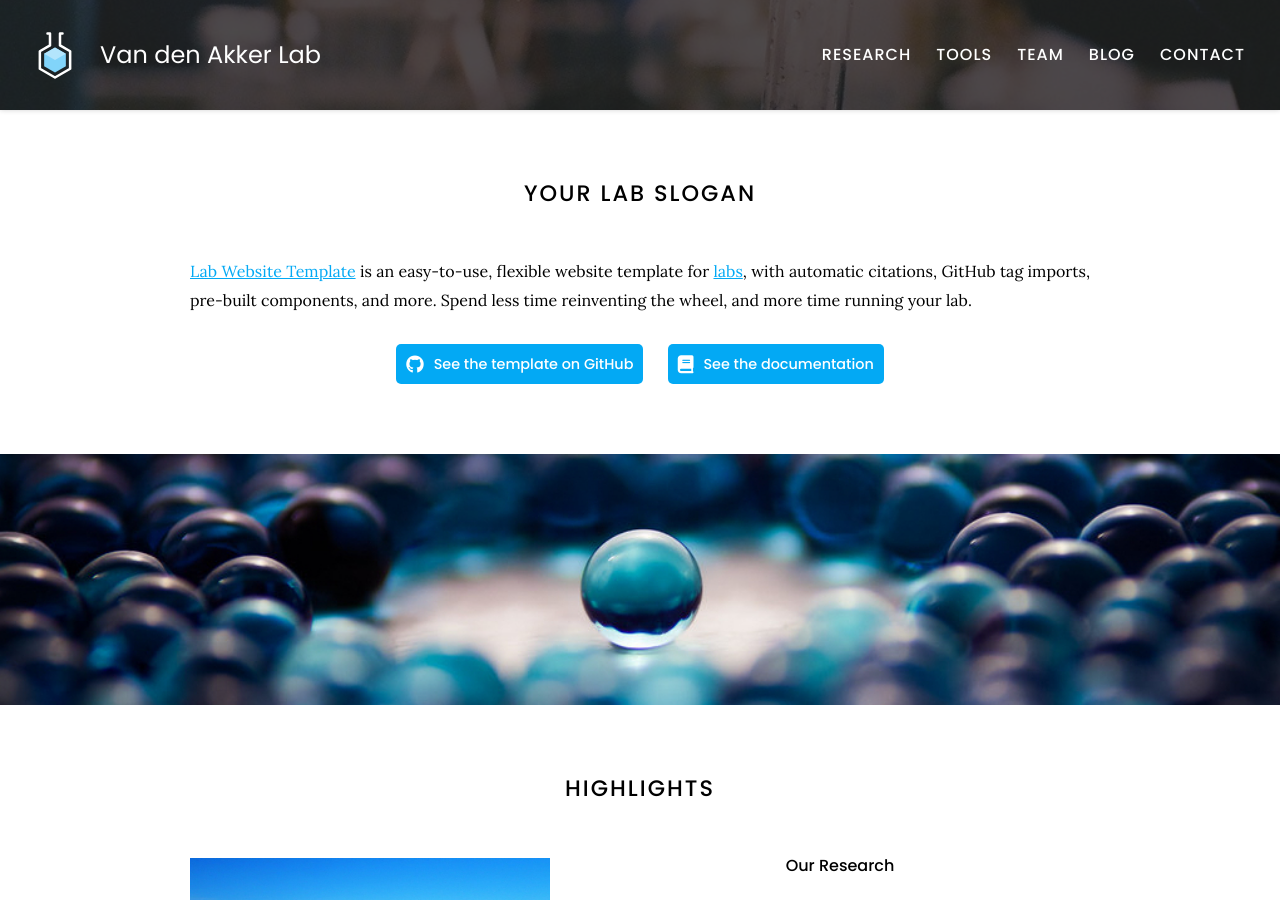
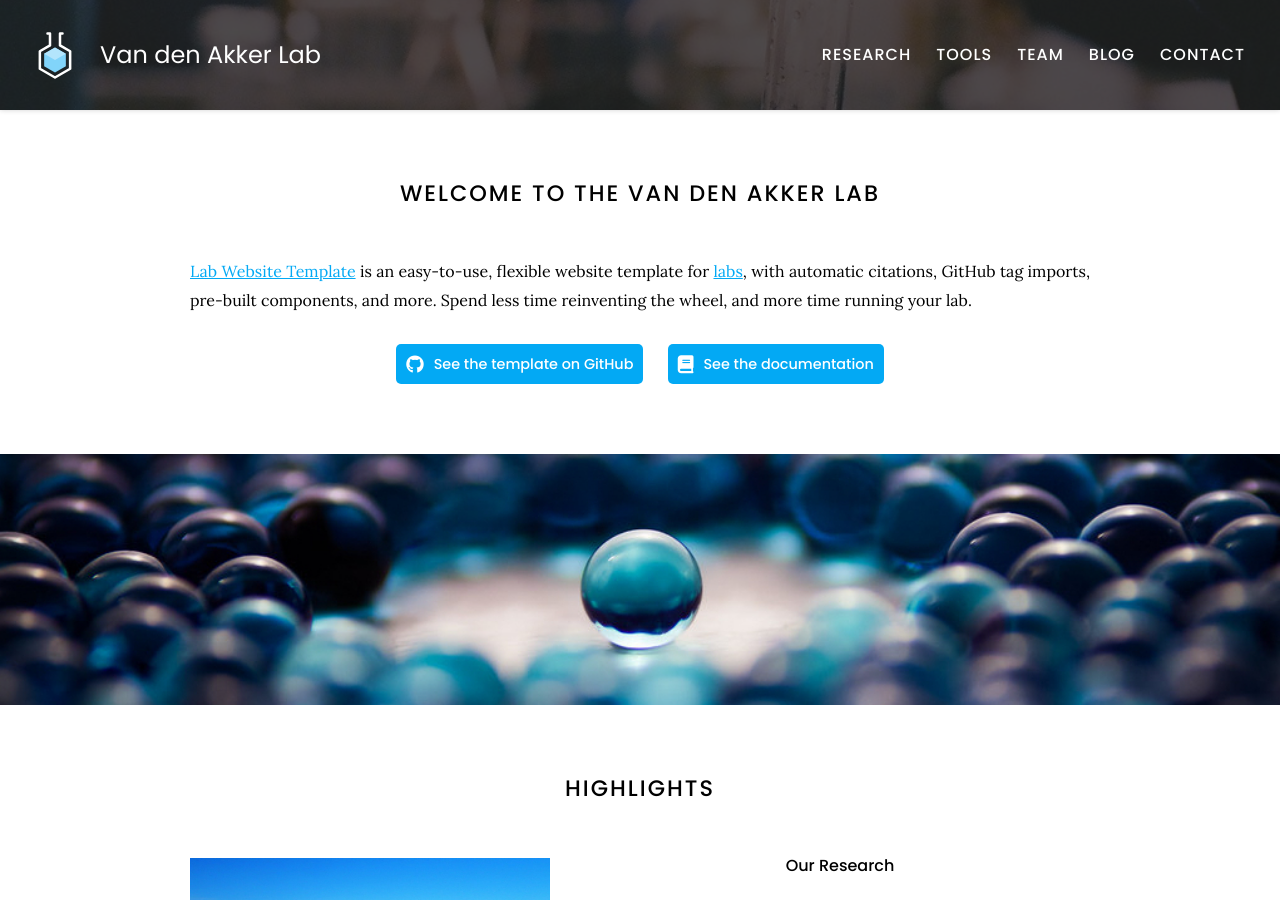
Before and after one commit to vandenakkerlab/vandenakkerlab.github.io, a Jekyll site: the page built from index.md, in a window 1280 px wide and 900 px high. Built offline with Jekyll 4.4.1, drawn with Linux system fonts in a browser that asks for light colours.

Commit message:
Update index.md
edits

```diff
--- a/index.md
+++ b/index.md
@@ -2,7 +2,7 @@
 title: Home
 ---
 
-# Your Lab Slogan
+# Welcome to the van den Akker Lab
 
 [Lab Website Template](https://github.com/greenelab/lab-website-template) is an easy-to-use, flexible website template for [labs](https://www.greenelab.com/), with automatic citations, GitHub tag imports, pre-built components, and more.
 Spend less time reinventing the wheel, and more time running your lab.
```
